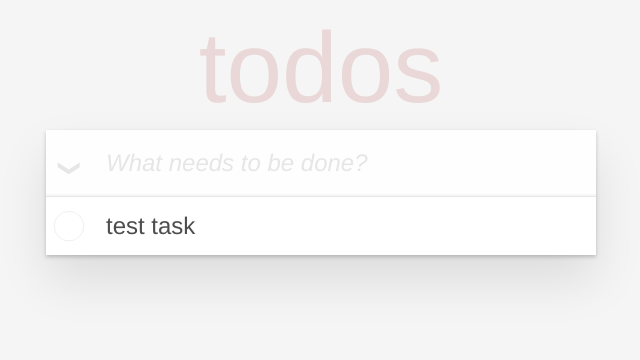
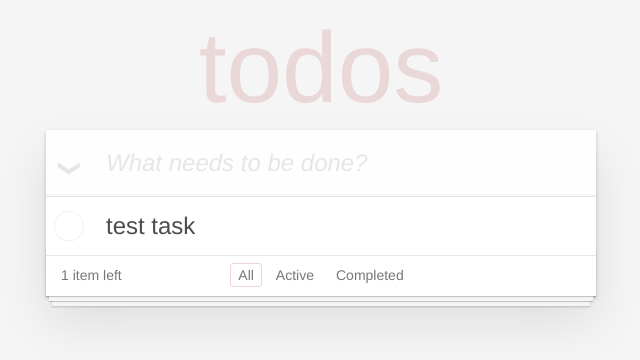
Before and after one commit to Andrey-Strekalov/vue-todo, a Vue app: page / in a window 1280 px wide. Shown: the top 360 px of the page, without its empty margins (319-959 px from the left). Built offline with nearby package versions, Linux system fonts and the light colour scheme.

Commit message:
count-active-task

```diff
--- a/src/App.vue
+++ b/src/App.vue
@@ -41,6 +41,21 @@
             </li>
           </ul>
         </section>
+        <footer class="footer" style="display: block;">
+				<span class="todo-count"><strong>{{activeTasks}}</strong> item left</span>
+				<ul class="filters">
+					<li>
+						<a href="#/" class="selected">All</a>
+					</li>
+					<li>
+						<a href="#/active">Active</a>
+					</li>
+					<li>
+						<a href="#/completed">Completed</a>
+					</li>
+				</ul>
+				<button class="clear-completed" style="display: none;"></button>
+			</footer>
       </div>
     </section>
   </div>
@@ -108,6 +123,12 @@ export default {
       this.editedTask = task;
     },
   },
+  computed: {
+    activeTasks: function() {
+    let term = this.tasks.filter((task) => !task.completed).length;
+    return term;
+    }
+  }
 };
 </script>
 
```
